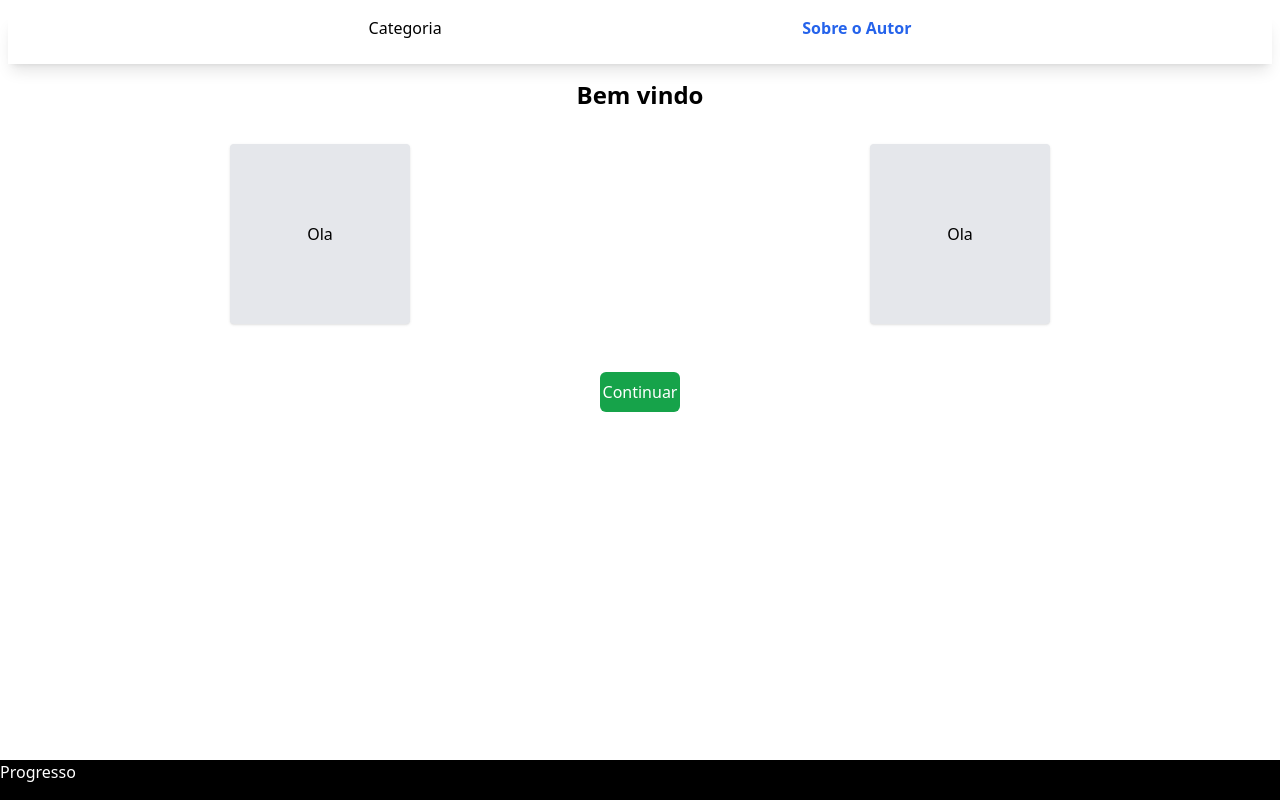
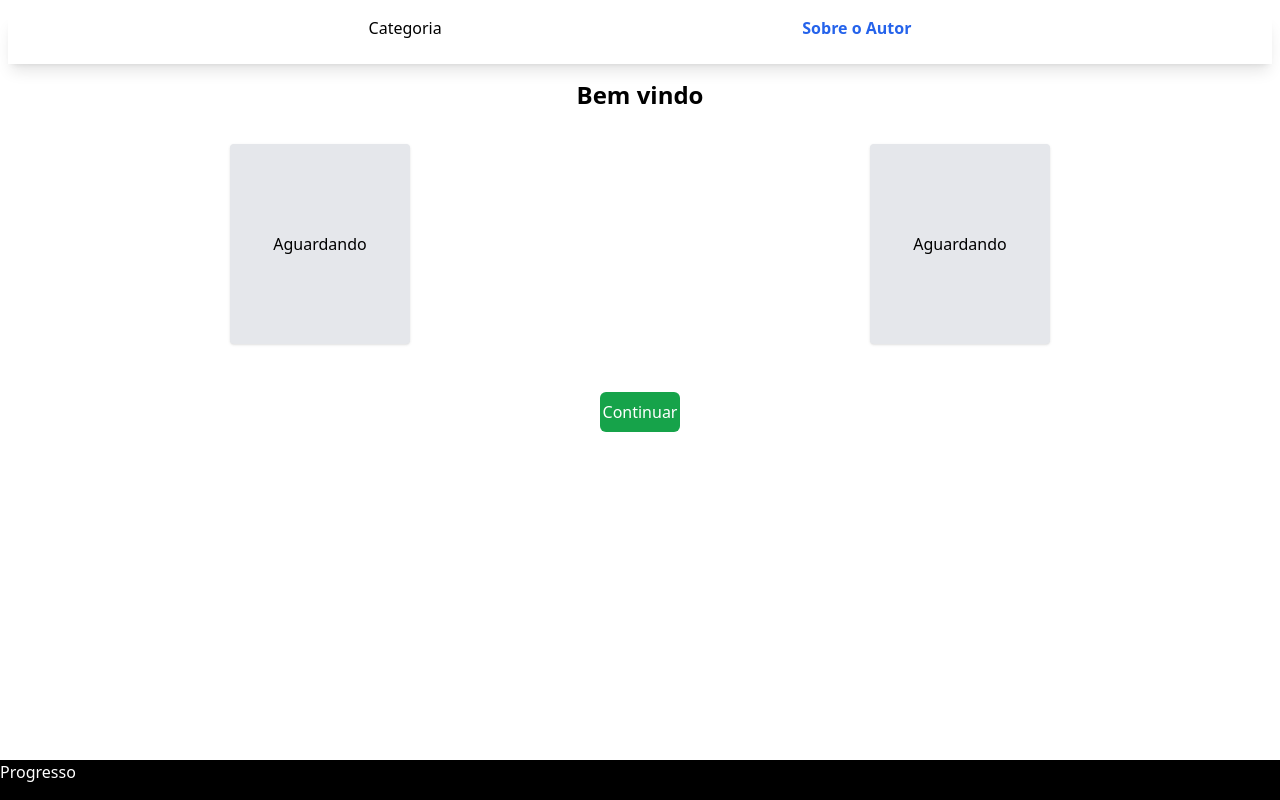
Before and after one commit to MapieMamunhe/know-your-stuff, a React (Vite) app: page / in a window 1280 px wide. Built offline with nearby package versions, Linux system fonts and the light colour scheme.

Commit message:
Update local api config  - Add images and names to cards when the user clicks on start

```diff
--- a/src/api/database.tsx
+++ b/src/api/database.tsx
@@ -13,8 +13,7 @@ import { page12 } from "./football/12.min.js";
 import { page13 } from "./football/13.min.js";
 import { page14 } from "./football/14.min.js";
 import { page15 } from "./football/15.min.js";
-export const Database = (): {}[] => {
-  return [
+export const Database = () => [
   page1,
   page2,
   page3,
@@ -31,4 +30,3 @@ export const Database = (): {}[] => {
   page14,
   page15,
 ];
-};
--- a/src/components/Button/index.tsx
+++ b/src/components/Button/index.tsx
@@ -2,9 +2,9 @@ import { atom, useAtom } from "jotai";
 import React, { useState } from "react";
 
 // import { Container } from './styles';
-
 const Button: React.FC = () => {
   const [infoNumber, setInfoNumber] = useAtom(inforNumberAtom);
+  const [starGame, setStartGame] = useAtom(starGameAtom);
   const handleInfo = () => {
     //Call functions bellow only if condition is meet to save state update time
     if (infoNumber <= 4) {
@@ -17,6 +17,7 @@ const Button: React.FC = () => {
   const handleTextButton = (): void => {
     if (infoNumber > 3) {
       setTextButton(() => "Confirmar");
+      setStartGame(() => true);
     }
     if (infoNumber === 3) {
       setTextButton(() => "Começar");
@@ -33,6 +34,7 @@ const Button: React.FC = () => {
     </div>
   );
 };
+export const starGameAtom = atom(false);
 
 export default Button;
 export const inforNumberAtom = atom<number>(0);
--- a/src/components/Card/index.tsx
+++ b/src/components/Card/index.tsx
@@ -1,48 +1,47 @@
 import { useAtom } from "jotai";
 import React from "react";
 import { useQuery } from "react-query";
-import { selectedCard } from "../CardSelection";
+import { PlayerInterface, selectedCard } from "../CardSelection";
 import { Database } from "../../api/database";
+import { starGameAtom } from "../Button";
 // import { Container } from './styles';
 interface Props {
   radioName: string;
-}
-interface Player {
-  name: string;
-  imageURL: string;
-}
-function getRandomNumber(maxValue: number, minValue: number): number {
-  const randomNumber = Math.random() * (maxValue - minValue) + minValue;
-  return Math.round(randomNumber);
+  playersData: PlayerInterface;
 }
 
-function parsedDataPlayersAPI(): void {
-  const MAX_PAGES_IN_API = 14;
-  const MAX_PLAYERS_IN_API = 19;
-  const randomPageNumber = getRandomNumber(MAX_PAGES_IN_API, 0);
-  const randomPlayerNumber = getRandomNumber(MAX_PLAYERS_IN_API, 0);
-}
-
-const Card: React.FC<Props> = ({ radioName }: Props) => {
+const Card: React.FC<Props> = ({ radioName, playersData }: Props) => {
   const [card, setCard] = useAtom(selectedCard);
+  const [startGame, setStartGame] = useAtom(starGameAtom);
   const updateCardSelection = (): void => {
-    console.log(data);
     setCard(radioName);
   };
-  const { data, isLoading, isError } = useQuery("players", () => Database);
-
+  const gamePlacement = () => {
+    return (
+      <>
+        <img
+          className="min-w-[180px]"
+          src={playersData.imageURL}
+          alt={playersData.name}
+        />
+        <figcaption className="text-center max-w-[180px]">
+          {playersData.name}
+        </figcaption>
+      </>
+    );
+  };
   return (
     <>
       <input type="radio" name="card" className="peer hidden" id={radioName} />
       <label
         htmlFor={radioName}
-        className="flex flex-col mx-2 min-h-[180px] my-8
+        className="flex flex-col mx-2 min-h-[200px] my-8
           min-w-[180px] text-center peer-checked:bg-blue-500
           justify-center rounded  shadow bg-gray-200
           hover:bg-blue-500 hover:shadow-lg hover:shadow-blue-500/50"
         onClick={updateCardSelection}
       >
-        <figure>Ola</figure>
+        <figure>{startGame ? gamePlacement() : <>Aguardando</>}</figure>
       </label>
     </>
   );
--- a/src/components/CardSelection/index.tsx
+++ b/src/components/CardSelection/index.tsx
@@ -1,16 +1,73 @@
-import React from "react";
+import React, { useEffect, useCallback } from "react";
 import Card from "../Card";
 import { atom } from "jotai";
+import { useQuery } from "react-query";
+import { Database } from "../../api/database";
 // import { Container } from './styles';
 export const selectedCard = atom("card1");
+export interface PlayerInterface {
+  name: string;
+  imageURL: string;
+  playerID: number;
+}
+function getRandomNumber(maxValue: number, minValue: number): number {
+  const randomNumber = Math.random() * (maxValue - minValue) + minValue;
+  return Math.round(randomNumber);
+}
+
+function parsedDataPlayersAPI(data: any): {
+  name: string;
+  imageURL: string;
+  playerID: number;
+} {
+  const MAX_PAGES_IN_API = 14;
+  const MAX_PLAYERS_IN_API = 19;
+  const randomPageNumber = getRandomNumber(MAX_PAGES_IN_API, 0);
+  const randomPlayerNumber = getRandomNumber(MAX_PLAYERS_IN_API, 0);
+
+  if (!data) {
+    return { name: "", imageURL: "", playerID: 1 };
+  }
+
+  const playerList = [...data[randomPageNumber]];
+
+  const {
+    name: name,
+    photo: imageURL,
+    id: playerID,
+  } = playerList[randomPlayerNumber].player;
+
+  return { name, imageURL, playerID };
+}
+function getTwoSetsOfPlayers(data: any): PlayerInterface[] {
+  let [futebolPlayer1, futebolPlayer2] = [
+    parsedDataPlayersAPI(data),
+    parsedDataPlayersAPI(data),
+  ];
+  //The while function gives an error for some reason, this is just in case
+  if (futebolPlayer1.playerID === futebolPlayer2.playerID) {
+    futebolPlayer2 = parsedDataPlayersAPI(data);
+  }
+  /*  while (futebolPlayer1.playerID === futebolPlayer2.playerID) {
+    futebolPlayer2 = parsedDataPlayersAPI(data);
+  } */
+
+  return [futebolPlayer1, futebolPlayer2];
+}
 const CardSelection: React.FC = () => {
+  const { data, isLoading, isError } = useQuery("playersSet", () => Database);
+  if (isLoading) {
+    return <>Loading</>;
+  }
+  let players = getTwoSetsOfPlayers(data);
+
   return (
     <main className="flex justify-around flex-wrap">
       <div>
-        <Card radioName={"card1"} />
+        <Card radioName={"card1"} playersData={players[0]} />
       </div>
       <div>
-        <Card radioName={"card2"} />
+        <Card radioName={"card2"} playersData={players[1]} />
       </div>
     </main>
   );
```
Also changed, not shown: 1 other file (tests, documents, lock files or other folders). Lines whose indentation alone changed are shown as unchanged.
